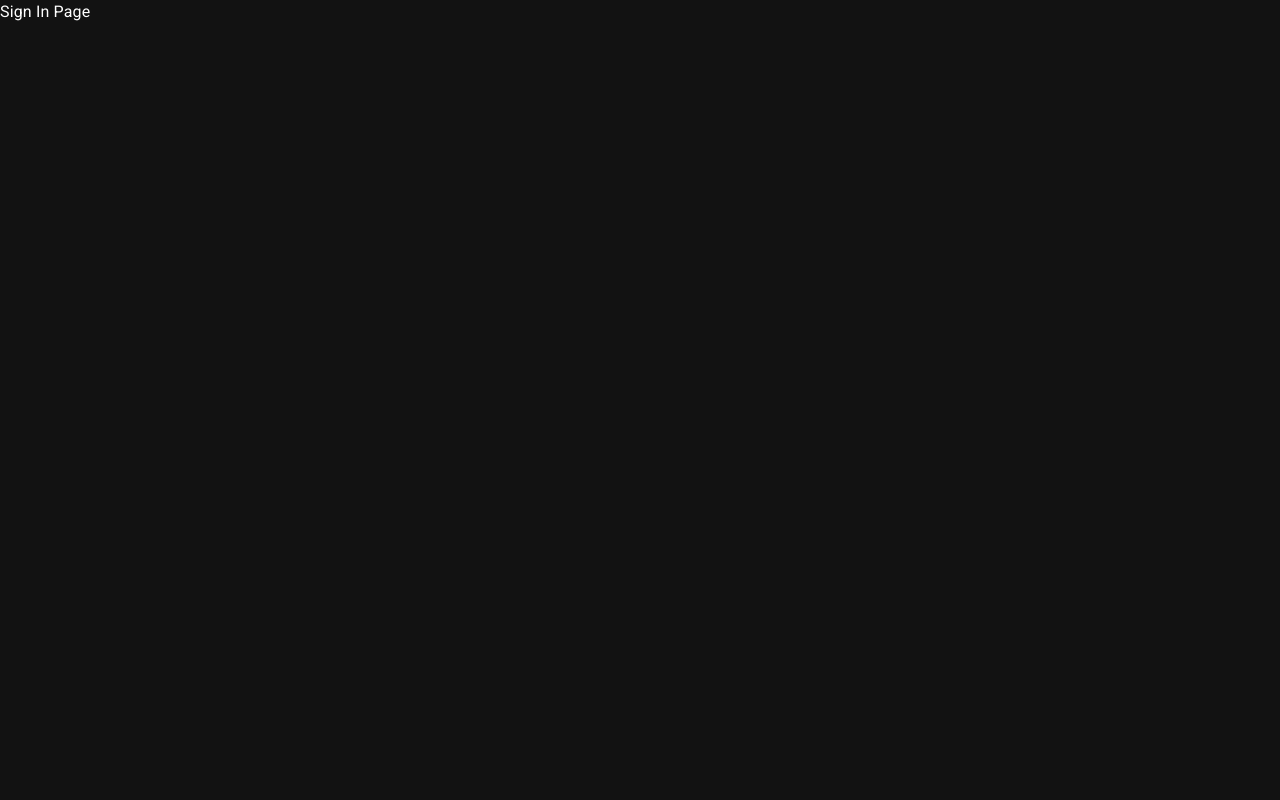
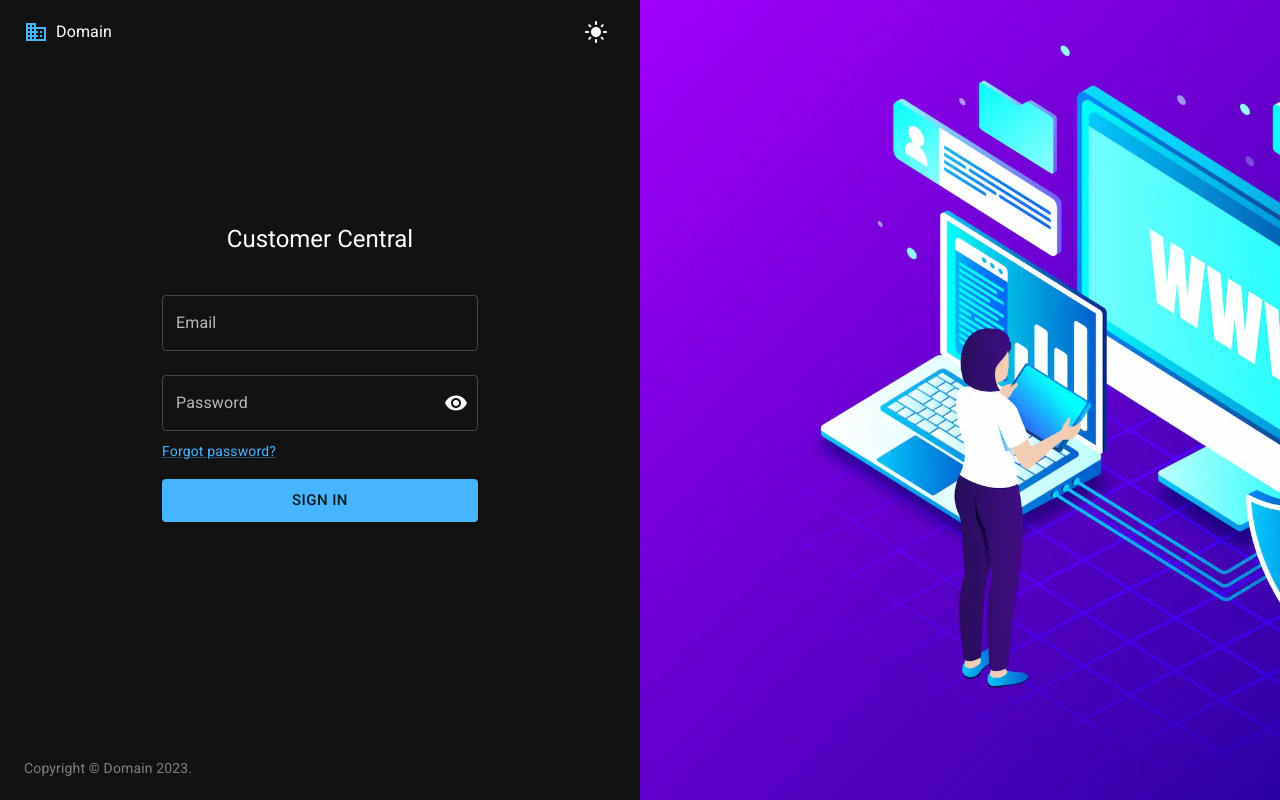
Before and after one commit to L4snico/front-tests, a React (Vite) app in the folder customer_central/client/: page /sign-in in a window 1280 px wide. Built offline with nearby package versions, Linux system fonts and the light colour scheme.

Commit message:
implementing sign in page

```diff
--- a/customer_central/client/src/App.tsx
+++ b/customer_central/client/src/App.tsx
@@ -5,22 +5,45 @@ import "@fontsource/roboto/700.css"
 import Component from "@/class/component"
 import { createTheme, ThemeProvider, CssBaseline } from "@mui/material"
 import Routes from "@/router/routes"
-
-const theme = createTheme({
-	palette: {
-		mode: "dark",
-	},
-})
+import React from "react"
+import ColorModeContext from "./context/color_mode"
 
 class App extends Component {
 	element: T.Component = App
 
 	static build(): JSX.Element {
+		const [mode, setMode] = React.useState<"light" | "dark">("dark")
+		const colorMode = React.useMemo(
+			() => ({
+				toggleColorMode: () => setMode((prevMode) => prevMode === "light" ? "dark" : "light")
+			}),
+			[],
+		)
+
+		const theme = React.useMemo(
+			() => (
+				createTheme({
+					palette: {
+						mode,
+						primary: {
+							main: mode === "light" ? "#06283D" : "#47B5FF",
+						},
+						secondary: {
+							main: mode === "light" ? "#47B5FF" : "#06283D",
+						},
+					},
+				})
+			),
+			[mode],
+		)
+
 		return <>
-			<ThemeProvider theme={theme}>
-				<CssBaseline />
-				<Routes />
-			</ThemeProvider>
+			<ColorModeContext.Provider value={colorMode}>
+				<ThemeProvider theme={theme}>
+					<CssBaseline />
+					<Routes />
+				</ThemeProvider>
+			</ColorModeContext.Provider>
 		</>
 	}
 }
--- /dev/null
+++ b/customer_central/client/src/context/color_mode.tsx
@@ -0,0 +1,5 @@
+import React from "react"
+
+const ColorModeContext = React.createContext({ toggleColorMode: () => {} })
+
+export default ColorModeContext
--- a/customer_central/client/src/page/auth/sign_in/index.tsx
+++ b/customer_central/client/src/page/auth/sign_in/index.tsx
@@ -1,11 +1,96 @@
 import Component from "@/class/component";
+import { AppBar, Box, Button, Container, FormControl, Grid, IconButton, Input, InputAdornment, InputLabel, Link, OutlinedInput, TextField, Toolbar, Typography, useTheme } from "@mui/material";
+import { DarkMode, Domain, LightMode, Visibility, VisibilityOff } from "@mui/icons-material";
+import ColorModeContext from "@/context/color_mode";
+import React from "react";
 
 class SignInPage extends Component {
     element: T.Component = SignInPage
 
     static build(): JSX.Element {
+        const theme = useTheme()
+        const colorMode = React.useContext(ColorModeContext)
+        const [showPassword, setShowPassword] = React.useState(false)
+
         return <>
-            Sign In Page
+            <Grid container sx={{ height: "100vh" }}>
+                <Grid item container xs={12} md={6} lg={6} sx={{ height: "100vh" }}>
+                    <Grid item xs={12}>
+                        <AppBar position="static" variant="outlined" elevation={0} sx={{ border: "none" }} color="transparent">
+                            <Toolbar>
+                                <Domain sx={{ mr: 1 }} color="primary" />
+                                <Typography sx={{ flexGrow: 1 }}>Domain</Typography>
+                                <IconButton onClick={colorMode.toggleColorMode}>
+                                    {theme.palette.mode === "light" ? <DarkMode /> : <LightMode />}
+                                </IconButton>
+                            </Toolbar>
+                        </AppBar>
+                    </Grid>
+                    <Grid item xs={12}>
+                        <Container maxWidth="xs">
+                            <Box
+                                sx={{
+                                    padding: 5,
+                                    display: "flex",
+                                    flexDirection: "column",
+                                    alignItems: "center",
+                                }}
+                            >
+                                <Typography variant="h5">Customer Central</Typography>
+                                <Box component="form" noValidate sx={{ mt: 3, width: "100%" }}>
+                                    <TextField label="Email" fullWidth margin="normal" />
+                                    <FormControl fullWidth margin="normal">
+                                        <InputLabel htmlFor="password">Password</InputLabel>
+                                        <OutlinedInput
+                                            id="password"
+                                            label="Password"
+                                            type={showPassword ? "text" : "password"}
+                                            endAdornment={
+                                                <InputAdornment position="end">
+                                                    <IconButton
+                                                        aria-label="toggle password visibility"
+                                                        onClick={() => setShowPassword(!showPassword)}
+                                                        edge="end"
+                                                    >
+                                                        {showPassword ? <VisibilityOff /> : <Visibility />}
+                                                    </IconButton>
+                                                </InputAdornment>
+                                            }
+                                        />
+                                    </FormControl>
+                                    <Link href="#" variant="body2">Forgot password?</Link>
+                                    <Button
+                                        variant="contained"
+                                        disableElevation
+                                        fullWidth
+                                        sx={{ mt: 2 }}
+                                        size="large"
+                                    >
+                                        Sign In
+                                    </Button>
+                                </Box>
+                            </Box>
+                        </Container>
+                    </Grid>
+                    <Grid item xs={12} sx={{ position: "relative" }}>
+                        <AppBar color="transparent" elevation={0} sx={{ position: "absolute", top: "auto", bottom: 0 }}>
+                            <Toolbar>
+                                <Typography variant="body2" color="GrayText">Copyright © Domain 2023.</Typography>
+                            </Toolbar>
+                        </AppBar>
+                    </Grid>
+                </Grid>
+                <Grid
+                    item
+                    sm={false}
+                    md={6}
+                    sx={{
+                        backgroundImage: "url(/src/assets/images/domain_background.jpg)",
+                        backgroundRepeat: "no-repeat",
+                        backgroundSize: "cover",
+                    }}
+                />
+            </Grid>
         </>
     }
 }
```
Also changed, not shown: customer_central/client/src/assets/images/domain_background.jpg (added).
